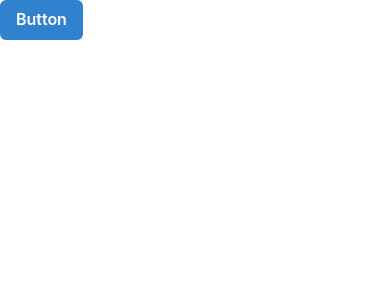
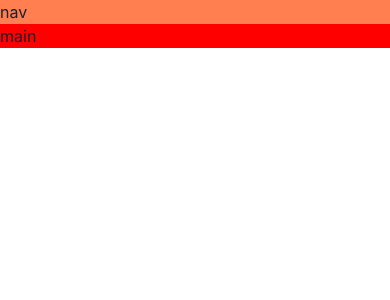
Before and after one commit to Amogavarshanr/gameXplore, a React (Vite) app: page / in a window 390 px wide. Shown: the top 300 px of the page. Built offline with nearby package versions, Linux system fonts and the light colour scheme.

Commit message:
build a responsive layout

```diff
--- a/src/App.tsx
+++ b/src/App.tsx
@@ -1,9 +1,25 @@
-import { Button, ButtonGroup } from "@chakra-ui/react";
-
+import { Grid, GridItem, Show } from "@chakra-ui/react";
 function App() {
   return (
     <>
-      <Button colorScheme="blue">Button</Button>
+      <Grid
+        templateAreas={{
+          base: `"nav" "main"`,
+          lg: `"nav nav" "aside main"`,
+        }}
+      >
+        <GridItem area="nav" bg="coral">
+          nav
+        </GridItem>
+        <Show above="lg">
+          <GridItem area="aside" bg="gold">
+            aside
+          </GridItem>
+        </Show>
+        <GridItem area="main" bg="red">
+          main
+        </GridItem>
+      </Grid>
     </>
   );
 }
```
